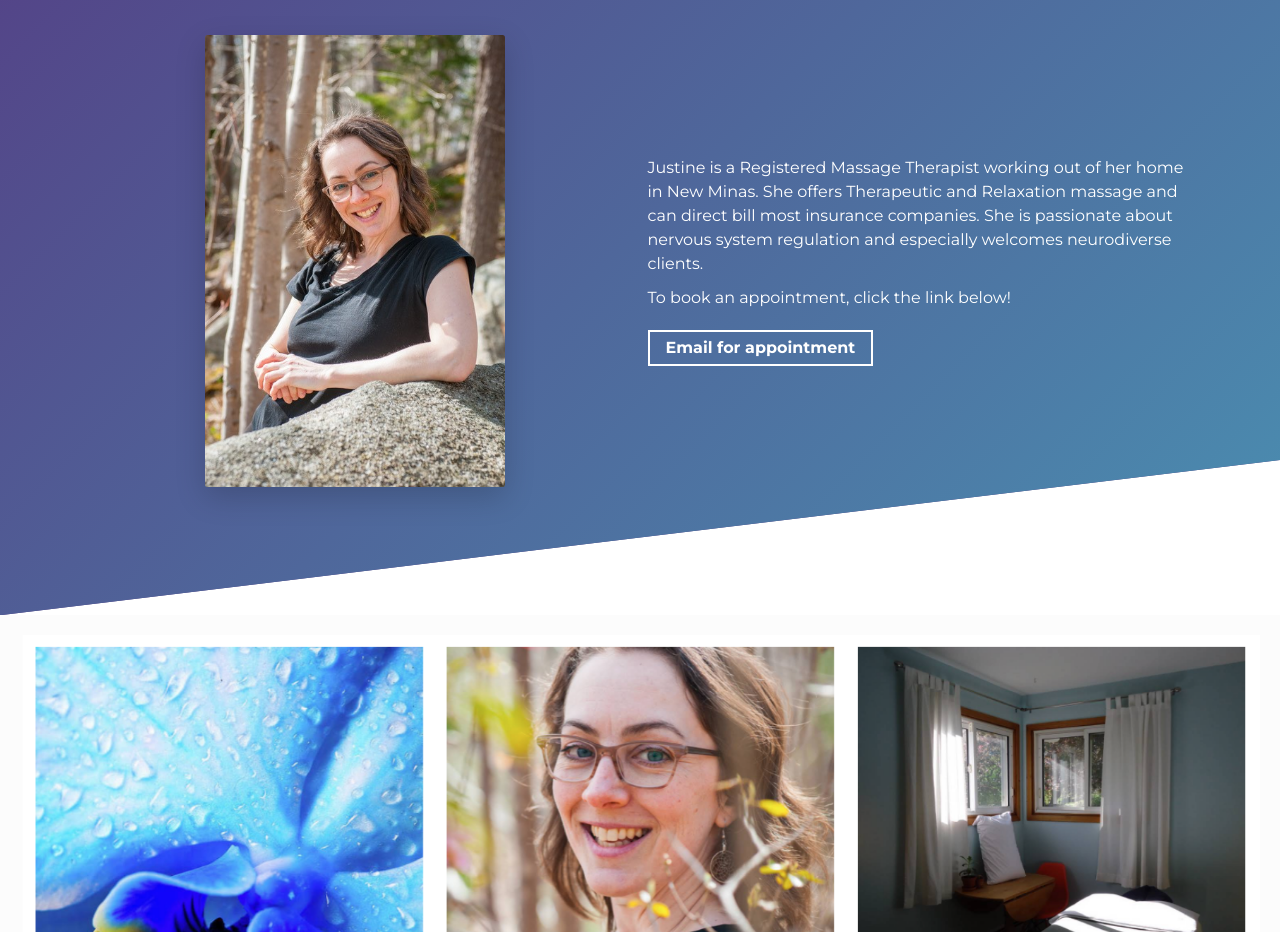
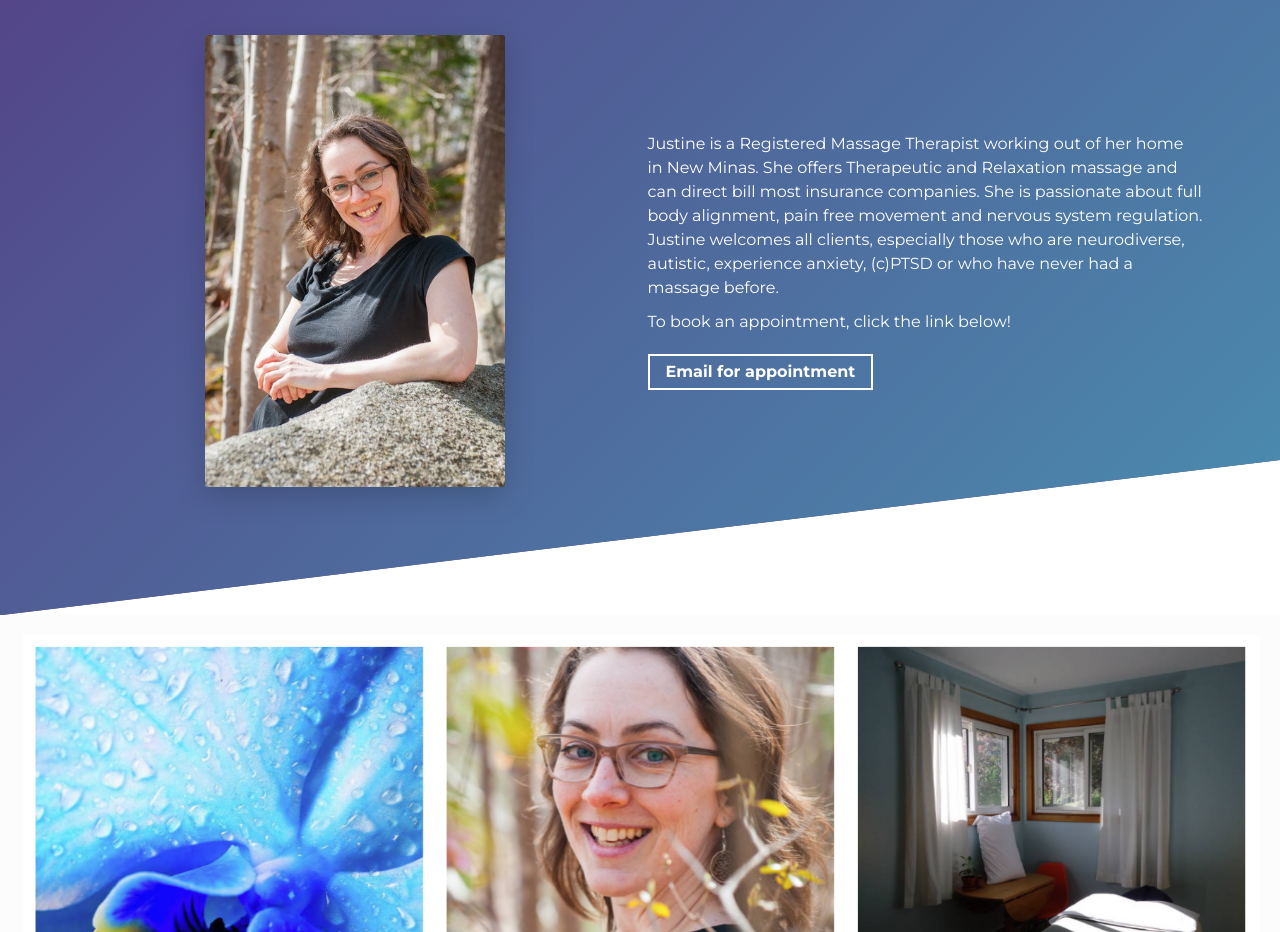
Before and after one commit to martim0t0/justinedanimassagetherapy, a website built with Parcel: page src/index.html in a window 1280 px wide. Shown: the part 960-1892 px from the top of the page. Built offline with nearby package versions, Linux system fonts and the light colour scheme.

Commit message:
Update index.html about text

```diff
--- a/src/index.html
+++ b/src/index.html
@@ -78,11 +78,7 @@
           <div class="col-md-6 col-sm-12">
             <div class="about-wrapper__info load-hidden">
               <p class="about-wrapper__info-text">
-                Justine is a Registered Massage Therapist working out of her
-                home in New Minas. She offers Therapeutic and Relaxation massage
-                and can direct bill most insurance companies. She is passionate
-                about nervous system regulation and especially welcomes
-                neurodiverse clients.
+                Justine is a Registered Massage Therapist working out of her home in New Minas. She offers Therapeutic and Relaxation massage and can direct bill most insurance companies. She is passionate about full body alignment, pain free movement and nervous system regulation. Justine welcomes all clients, especially those who are neurodiverse, autistic, experience anxiety, (c)PTSD or who have never had a massage before.
               </p>
               <p class="about-wrapper__info-text">
                 To book an appointment, click the link below!
```
